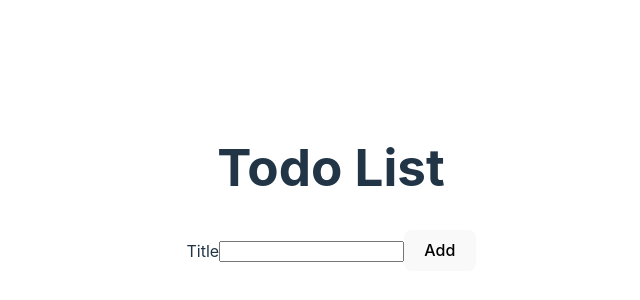
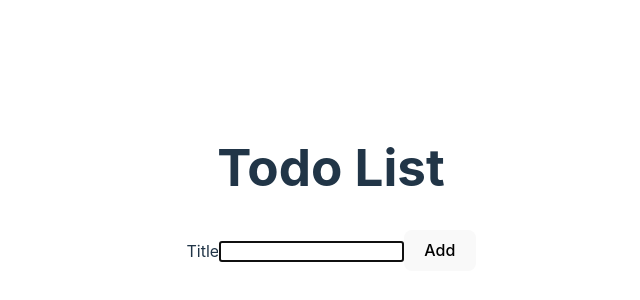
Before and after one commit to v-sevilla/react-todo, a React (Vite) app: page / in a window 1280 px wide. Shown: the part 204-504 px from the top of the page, without its empty margins (309-949 px from the left). Built offline with nearby package versions, Linux system fonts and the light colour scheme.

Commit message:
Add autoFocus prop to input element

```diff
--- a/src/InputWithLabel.jsx
+++ b/src/InputWithLabel.jsx
@@ -4,7 +4,7 @@ const InputWithLabel = ({todoTitle, handleTitleChange, children}) => {
   return (
     <>
       <label htmlFor="todoTitle">{children}</label>
-      <input id="todoTitle" name="title" onChange={handleTitleChange} value={todoTitle}></input>
+      <input id="todoTitle" name="title" onChange={handleTitleChange} value={todoTitle} autoFocus></input>
     </>
   )
 }
```
